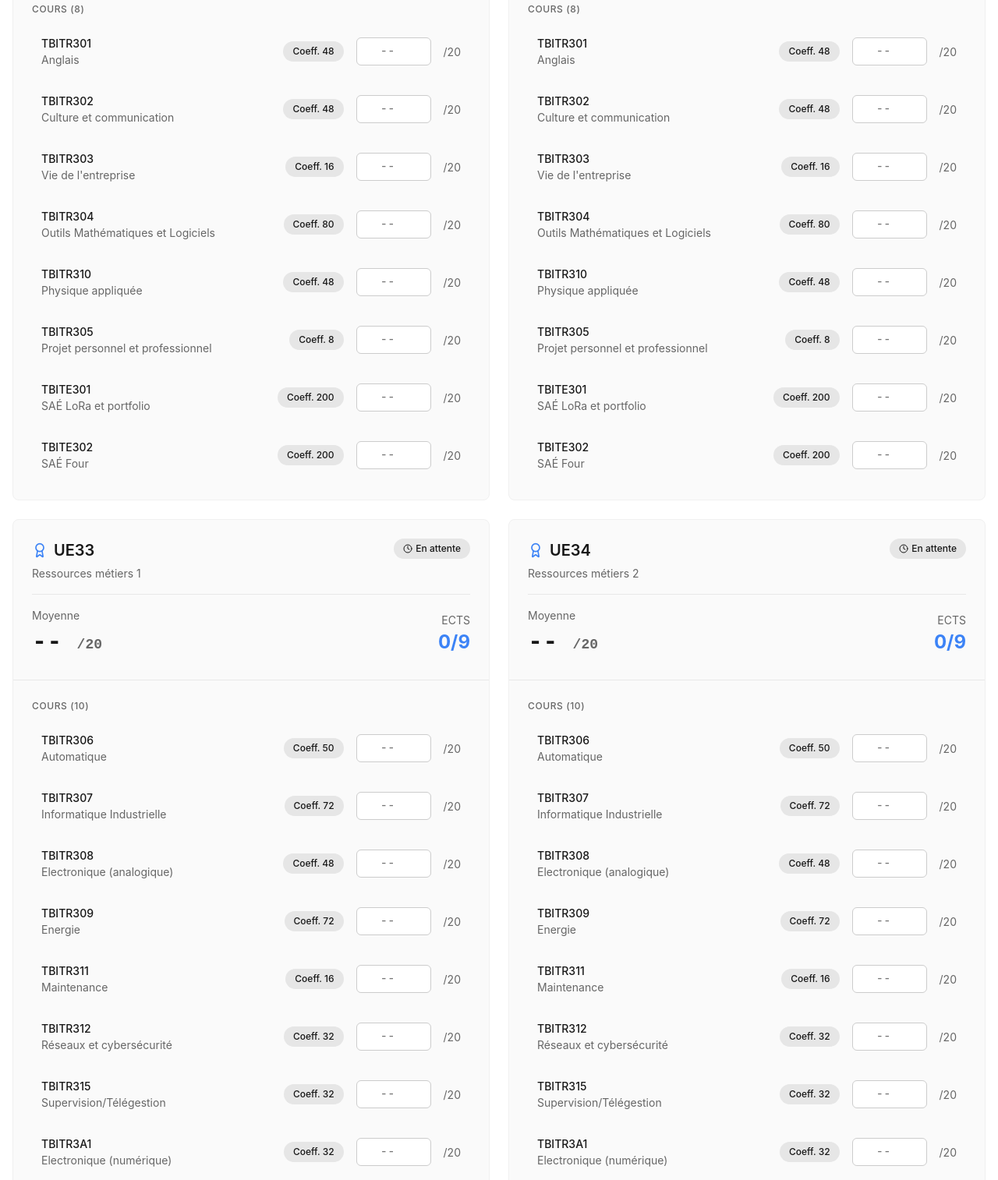
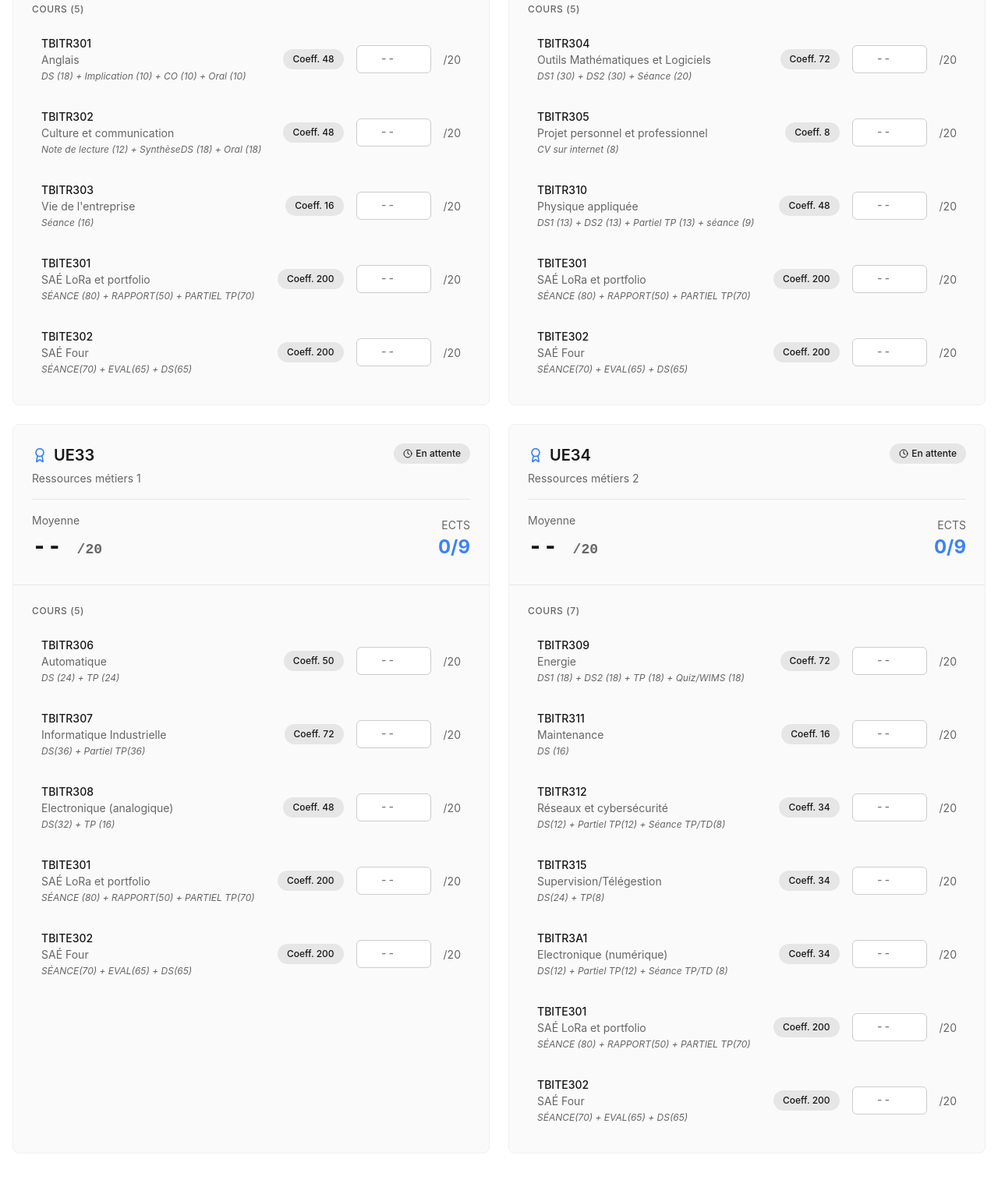
Before and after one commit to H7-216/GEII, a plain HTML site: page index.html in a window 1280 px wide. Shown: the part 488-2002 px from the top of the page at 78% size. Drawn offline with nearby package versions, Linux system fonts and the light colour scheme.

Commit message:
Update index.html

```diff
--- a/index.html
+++ b/index.html
@@ -371,9 +371,13 @@
         .grade-input-title {
             font-size: 0.875rem;
             color: var(--muted-foreground);
-            white-space: nowrap;
-            overflow: hidden;
-            text-overflow: ellipsis;
+        }
+
+        .grade-input-nature {
+            font-size: 0.75rem;
+            color: var(--muted-foreground);
+            font-style: italic;
+            margin-top: 0.125rem;
         }
 
         .grade-input-coeff {
@@ -589,22 +593,31 @@
             S3: {
                 semester: 'S3',
                 courses: [
-                    { code: 'TBITR301', intitule: 'Anglais', coeff: 48, ues: ['UE31', 'UE32'] },
-                    { code: 'TBITR302', intitule: 'Culture et communication', coeff: 48, ues: ['UE31', 'UE32'] },
-                    { code: 'TBITR303', intitule: 'Vie de l\'entreprise', coeff: 16, ues: ['UE31', 'UE32'] },
-                    { code: 'TBITR304', intitule: 'Outils Mathématiques et Logiciels', coeff: 80, ues: ['UE31', 'UE32'] },
-                    { code: 'TBITR310', intitule: 'Physique appliquée', coeff: 48, ues: ['UE31', 'UE32'] },
-                    { code: 'TBITR305', intitule: 'Projet personnel et professionnel', coeff: 8, ues: ['UE31', 'UE32'] },
-                    { code: 'TBITR306', intitule: 'Automatique', coeff: 50, ues: ['UE33', 'UE34'] },
-                    { code: 'TBITR307', intitule: 'Informatique Industrielle', coeff: 72, ues: ['UE33', 'UE34'] },
-                    { code: 'TBITR308', intitule: 'Electronique (analogique)', coeff: 48, ues: ['UE33', 'UE34'] },
-                    { code: 'TBITR309', intitule: 'Energie', coeff: 72, ues: ['UE33', 'UE34'] },
-                    { code: 'TBITR311', intitule: 'Maintenance', coeff: 16, ues: ['UE33', 'UE34'] },
-                    { code: 'TBITR312', intitule: 'Réseaux et cybersécurité', coeff: 32, ues: ['UE33', 'UE34'] },
-                    { code: 'TBITR315', intitule: 'Supervision/Télégestion', coeff: 32, ues: ['UE33', 'UE34'] },
-                    { code: 'TBITR3A1', intitule: 'Electronique (numérique)', coeff: 32, ues: ['UE33', 'UE34'] },
-                    { code: 'TBITE301', intitule: 'SAÉ LoRa et portfolio', coeff: 200, ues: ['UE31', 'UE32', 'UE33', 'UE34'] },
-                    { code: 'TBITE302', intitule: 'SAÉ Four', coeff: 200, ues: ['UE31', 'UE32', 'UE33', 'UE34'] }
+                    // UE31 - Ressources transversales 1
+                    { code: 'TBITR301', intitule: 'Anglais', coeff: 48, nature: 'DS (18) + Implication (10) + CO (10) + Oral (10)', ues: ['UE31'] },
+                    { code: 'TBITR302', intitule: 'Culture et communication', coeff: 48, nature: 'Note de lecture (12) + SynthèseDS (18) + Oral (18)', ues: ['UE31'] },
+                    { code: 'TBITR303', intitule: 'Vie de l\'entreprise', coeff: 16, nature: 'Séance (16)', ues: ['UE31'] },
+
+                    // UE32 - Ressources transversales 2
+                    { code: 'TBITR304', intitule: 'Outils Mathématiques et Logiciels', coeff: 72, nature: 'DS1 (30) + DS2 (30) + Séance (20)', ues: ['UE32'] },
+                    { code: 'TBITR305', intitule: 'Projet personnel et professionnel', coeff: 8, nature: 'CV sur internet (8)', ues: ['UE32'] },
+                    { code: 'TBITR310', intitule: 'Physique appliquée', coeff: 48, nature: 'DS1 (13) + DS2 (13) + Partiel TP (13) + séance (9)', ues: ['UE32'] },
+
+                    // UE33 - Ressources métiers 1
+                    { code: 'TBITR306', intitule: 'Automatique', coeff: 50, nature: 'DS (24) + TP (24)', ues: ['UE33'] },
+                    { code: 'TBITR307', intitule: 'Informatique Industrielle', coeff: 72, nature: 'DS(36) + Partiel TP(36)', ues: ['UE33'] },
+                    { code: 'TBITR308', intitule: 'Electronique (analogique)', coeff: 48, nature: 'DS(32) + TP (16)', ues: ['UE33'] },
+
+                    // UE34 - Ressources métiers 2
+                    { code: 'TBITR309', intitule: 'Energie', coeff: 72, nature: 'DS1 (18) + DS2 (18) + TP (18) + Quiz/WIMS (18)', ues: ['UE34'] },
+                    { code: 'TBITR311', intitule: 'Maintenance', coeff: 16, nature: 'DS (16)', ues: ['UE34'] },
+                    { code: 'TBITR312', intitule: 'Réseaux et cybersécurité', coeff: 34, nature: 'DS(12) + Partiel TP(12) + Séance TP/TD(8)', ues: ['UE34'] },
+                    { code: 'TBITR315', intitule: 'Supervision/Télégestion', coeff: 34, nature: 'DS(24) + TP(8)', ues: ['UE34'] },
+                    { code: 'TBITR3A1', intitule: 'Electronique (numérique)', coeff: 34, nature: 'DS(12) + Partiel TP(12) + Séance TP/TD (8)', ues: ['UE34'] },
+
+                    // SAÉ - Contribuent à toutes les UE
+                    { code: 'TBITE301', intitule: 'SAÉ LoRa et portfolio', coeff: 200, nature: 'SÉANCE (80) + RAPPORT(50) + PARTIEL TP(70)', ues: ['UE31', 'UE32', 'UE33', 'UE34'] },
+                    { code: 'TBITE302', intitule: 'SAÉ Four', coeff: 200, nature: 'SÉANCE(70) + EVAL(65) + DS(65)', ues: ['UE31', 'UE32', 'UE33', 'UE34'] }
                 ],
                 ues: [
                     { code: 'UE31', name: 'Ressources transversales 1', ects: 6 },
@@ -616,20 +629,30 @@
             S4: {
                 semester: 'S4',
                 courses: [
-                    { code: 'TBITR401', intitule: 'Anglais', coeff: 36, ues: ['UE41', 'UE42'] },
-                    { code: 'TBITR402', intitule: 'Culture et communication', coeff: 36, ues: ['UE41', 'UE42'] },
-                    { code: 'TBITR403', intitule: 'Vie de l\'entreprise', coeff: 28, ues: ['UE41', 'UE42'] },
-                    { code: 'TBITR404', intitule: 'Outils Mathématiques et Logiciels', coeff: 48, ues: ['UE41', 'UE42'] },
-                    { code: 'TBITR405', intitule: 'Projet personnel et professionnel', coeff: 12, ues: ['UE41', 'UE42'] },
-                    { code: 'TBITR4IA', intitule: 'Bases de l\'IA pour l\'IoT', coeff: 72, ues: ['UE43', 'UE44'] },
-                    { code: 'TBITM407', intitule: 'Energie spécialisée', coeff: 72, ues: ['UE43', 'UE44'] },
-                    { code: 'TBITR406', intitule: 'Automatique', coeff: 54, ues: ['UE43', 'UE44'] },
-                    { code: 'TBITR4A1', intitule: 'Automatisme spécialisé', coeff: 48, ues: ['UE43', 'UE44'] },
-                    { code: 'TBITR4A2', intitule: 'Electronique spécialisée', coeff: 48, ues: ['UE43', 'UE44'] },
-                    { code: 'TBITR4A3', intitule: 'Electronique (numérique)', coeff: 48, ues: ['UE43', 'UE44'] },
-                    { code: 'TBITM401', intitule: 'SAÉ Roue', coeff: 112, ues: ['UE41', 'UE42', 'UE43', 'UE44'] },
-                    { code: 'TBITM4ST', intitule: 'Stage', coeff: 264, ues: ['UE41', 'UE42', 'UE43', 'UE44'] },
-                    { code: 'TBITME4PF', intitule: 'Portfolio', coeff: 8, ues: ['UE41', 'UE42', 'UE43', 'UE44'] }
+                    // UE41 - Ressources transversales 1
+                    { code: 'TBITR401', intitule: 'Anglais', coeff: 36, nature: 'DS (18) + Débat (9) + CO (9)', ues: ['UE41'] },
+                    { code: 'TBITR402', intitule: 'Culture et communication', coeff: 36, nature: 'Présentation Orale (36)', ues: ['UE41'] },
+                    { code: 'TBITR403', intitule: 'Vie de l\'entreprise', coeff: 28, nature: 'DS (28)', ues: ['UE41'] },
+
+                    // UE42 - Ressources transversales 2
+                    { code: 'TBITR404', intitule: 'Outils Mathématiques et Logiciels', coeff: 48, nature: 'DS (36) + Note de séance (12)', ues: ['UE42'] },
+                    { code: 'TBITR405', intitule: 'Projet personnel et professionnel', coeff: 12, nature: 'Séance (12)', ues: ['UE42'] },
+
+                    // UE43 - Ressources métiers 1
+                    { code: 'TBITR4IA', intitule: 'Bases de l\'IA pour l\'IoT', coeff: 72, nature: 'DS (48) + Note de séance (24)', ues: ['UE43'] },
+                    { code: 'TBITR406', intitule: 'Automatique', coeff: 48, nature: 'DS(24) + TP(24)', ues: ['UE43'] },
+                    { code: 'TBITR4A1', intitule: 'Automatisme spécialisé', coeff: 48, nature: 'DS(24) + TP(24)', ues: ['UE43'] },
+
+                    // UE44 - Ressources métiers 2
+                    { code: 'TBITM407', intitule: 'Energie spécialisée', coeff: 72, nature: 'DS(30) + TP (21) + Quiz/WIMS (21)', ues: ['UE44'] },
+                    { code: 'TBITR4A2', intitule: 'Electronique spécialisée', coeff: 48, nature: 'DS(32) + TP (16)', ues: ['UE44'] },
+                    { code: 'TBITR4A3', intitule: 'Electronique (numérique)', coeff: 48, nature: 'Partiel (36) + Séance (12)', ues: ['UE44'] },
+
+                    // SAÉ, Stage et Portfolio - Contribuent à toutes les UE
+                    { code: 'TBITM401', intitule: 'SAÉ Roue', coeff: 112, nature: 'DS1 (40) + SÉANCE (40) + DOSSIER (32)', ues: ['UE41', 'UE42', 'UE43', 'UE44'] },
+                    { code: 'TBITM402', intitule: 'SAÉ Son', coeff: 112, nature: 'Séance (32) + Rapport(40) + Oral (40)', ues: ['UE41', 'UE42', 'UE43', 'UE44'] },
+                    { code: 'TBITME4PF', intitule: 'Portfolio', coeff: 16, nature: 'Séance (16)', ues: ['UE41', 'UE42', 'UE43', 'UE44'] },
+                    { code: 'TBITM4ST', intitule: 'Stage', coeff: 264, nature: 'Entreprise (90) + Soutenance orale (80) + Rapport(80) + Recherche de Stage (14)', ues: ['UE41', 'UE42', 'UE43', 'UE44'] }
                 ],
                 ues: [
                     { code: 'UE41', name: 'Ressources transversales 1', ects: 6 },
@@ -821,6 +844,7 @@
                         <div class="grade-input-info">
                             <div class="grade-input-code">${course.code}</div>
                             <div class="grade-input-title">${course.intitule}</div>
+                            <div class="grade-input-nature">${course.nature}</div>
                         </div>
                         <span class="badge badge-secondary grade-input-coeff">Coeff. ${course.coeff}</span>
                         <input
```
